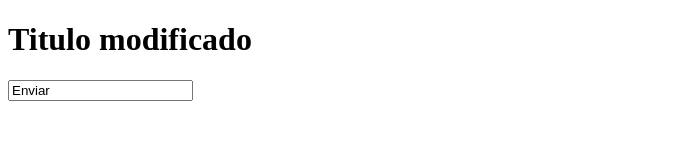
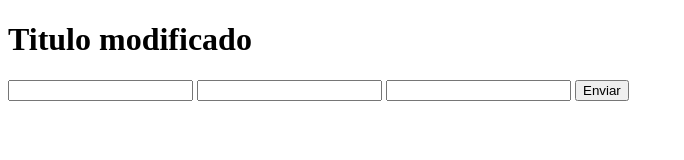
Before and after one commit to HernanDagata/HelloGit, a plain HTML site: page Index.html in a window 1280 px wide. Shown: the whole page, without its empty margins (0-684 px from the left). Drawn offline with Linux system fonts and the light colour scheme.

Commit message:
Se agregan campo edad

```diff
--- a/Index.html
+++ b/Index.html
@@ -10,7 +10,10 @@
     <h1>Titulo modificado</h1>
 
     <form action="#" method="GET">
-        <input type="text" value="Enviar">
+        <input type="text" name="Nombre" id="txtNombre">
+        <input type="text" name="Apellido" id="txtApellido">
+        <input type="number" name="Edad" id="txtEdad">
+        <input type="button" value="Enviar">
     </form>
 </body>
 </html>
```
